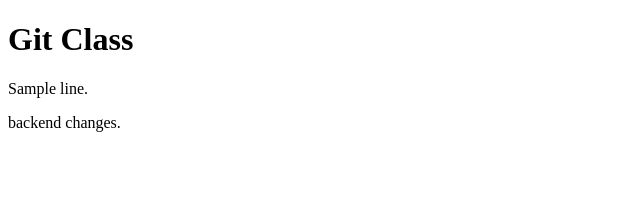
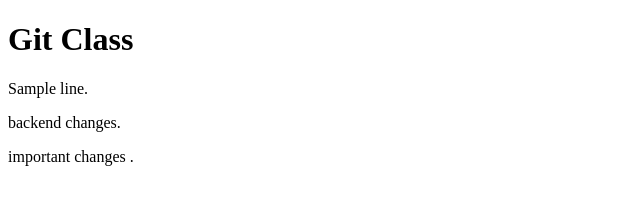
Before and after one commit to gopalakrishnan2206/samplerepo, a plain HTML site: page index.html in a window 1280 px wide. Shown: the whole page, without its empty margins (0-640 px from the left). Drawn offline with Linux system fonts and the light colour scheme.

Commit message:
!feat : important changess

```diff
--- a/index.html
+++ b/index.html
@@ -5,6 +5,7 @@
 <h1>Git Class</h1>
 <p>Sample line.</p>
 <p>backend changes.</p>
+<p>important changes .</p>
 
 </body>
 </html>
```
